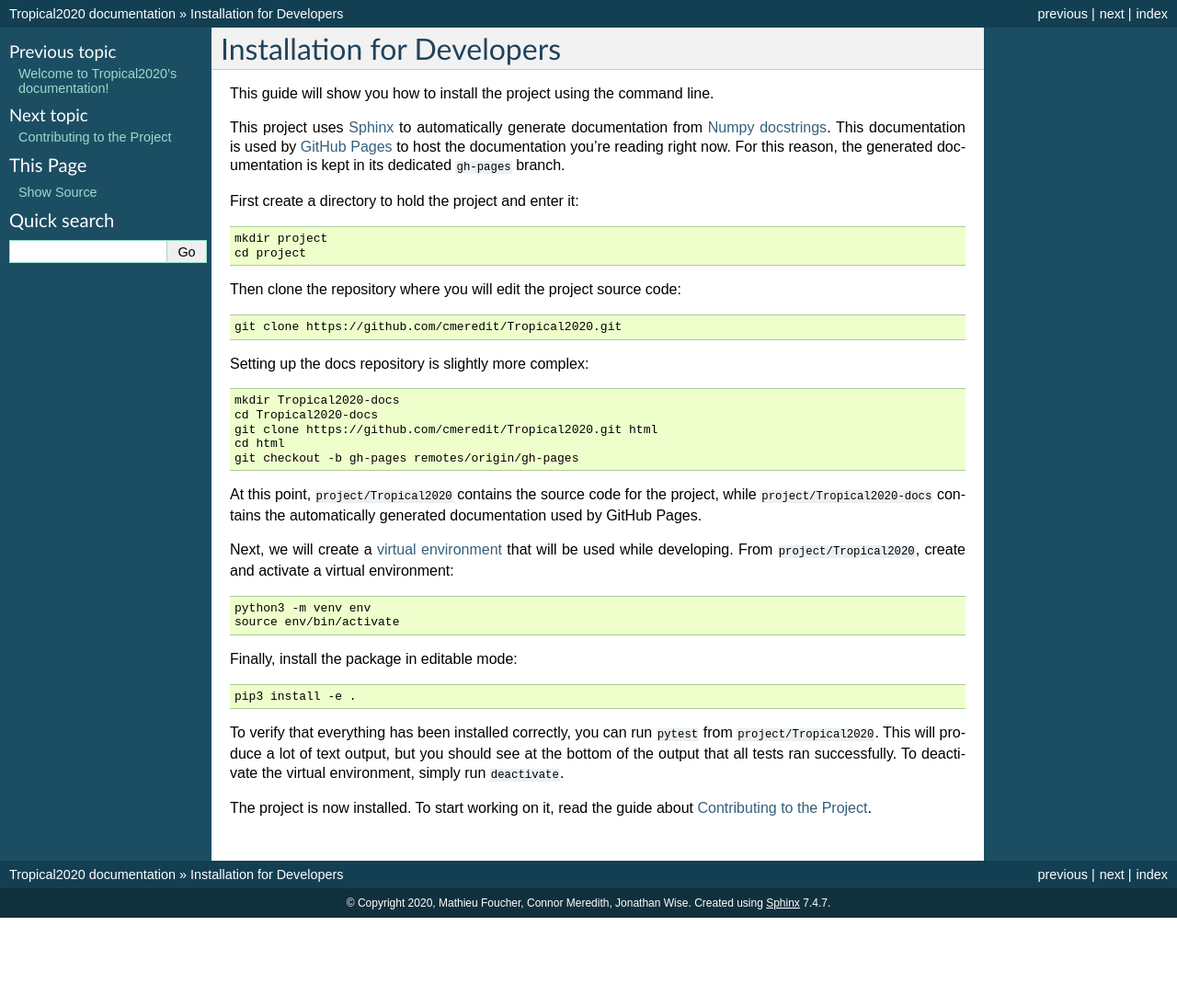
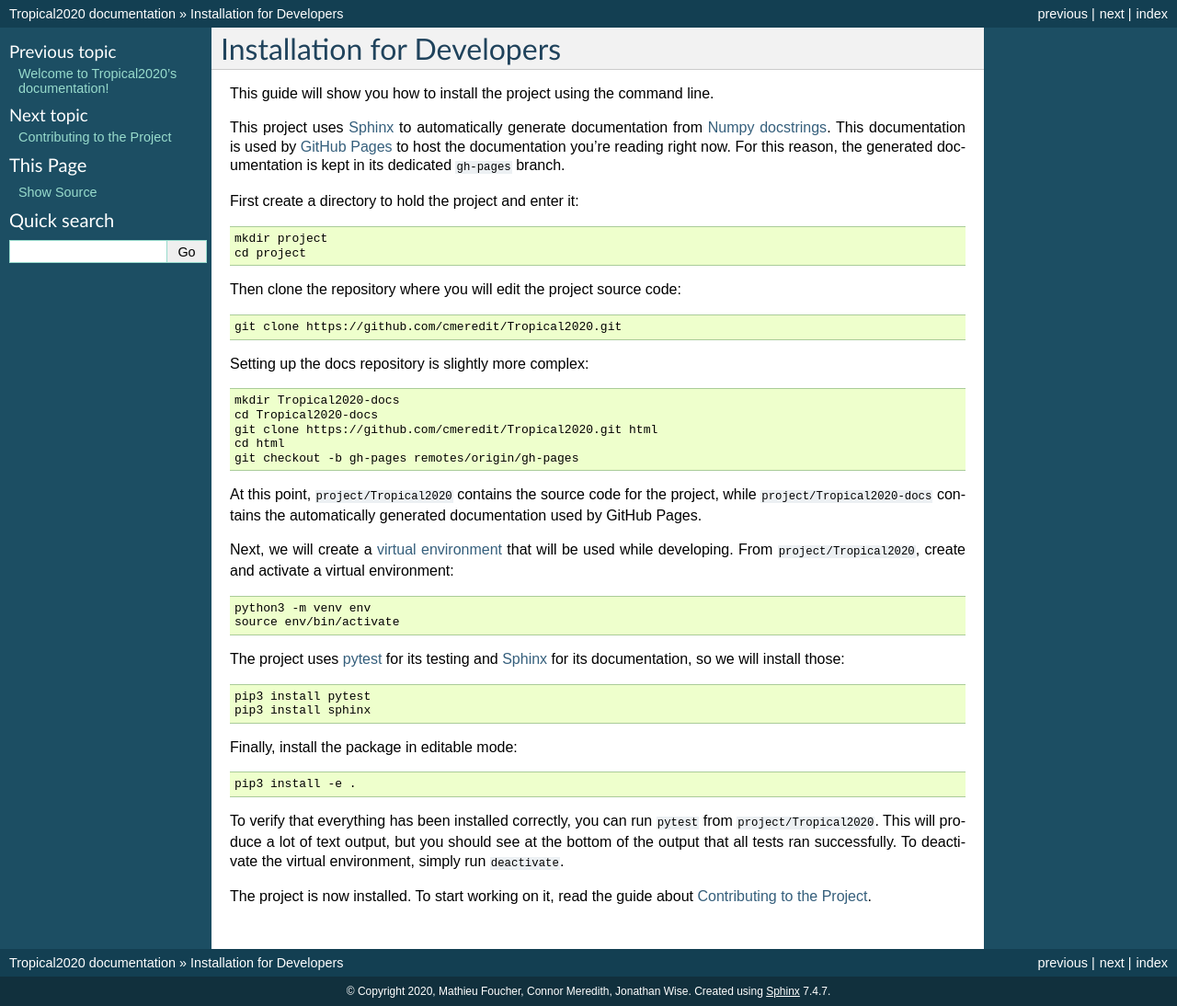
Before and after one commit to Mat-foucher/Tropical2020, a Sphinx documentation site: the page built from docs/dev-install.rst, in a window 1280 px wide. Shown: the whole page at 92% size. Built offline with Sphinx 7.4.7, drawn with Linux system fonts in a browser that asks for light colours; before the commit the page ends 998 px from its top, so only the background shows below that.

Commit message:
Correct install requirements

```diff
--- a/docs/dev-install.rst
+++ b/docs/dev-install.rst
@@ -44,6 +44,14 @@ developing. From ``project/Tropical2020``, create and activate a virtual environ
     python3 -m venv env
     source env/bin/activate
 
+The project uses `pytest <https://docs.pytest.org/en/stable/>`_ for its testing and
+`Sphinx <https://www.sphinx-doc.org/en/master/>`_ for its documentation, so we will install those:
+
+.. code-block:: none
+
+    pip3 install pytest
+    pip3 install sphinx
+
 Finally, install the package in editable mode:
 
 .. code-block:: none
--- a/setup.py
+++ b/setup.py
@@ -14,7 +14,7 @@ setuptools.setup(
     long_description_content_type="text/markdown",
     url="https://github.com/Mat-foucher/Tropical2020",
     packages=setuptools.find_packages(),
-    install_requires=['numpy', 'pytest', 'sphinx'],
+    install_requires=['numpy'],
     classifiers=[
         "Programming Language :: Python :: 3",
         "Operating System :: OS Independent"
```
